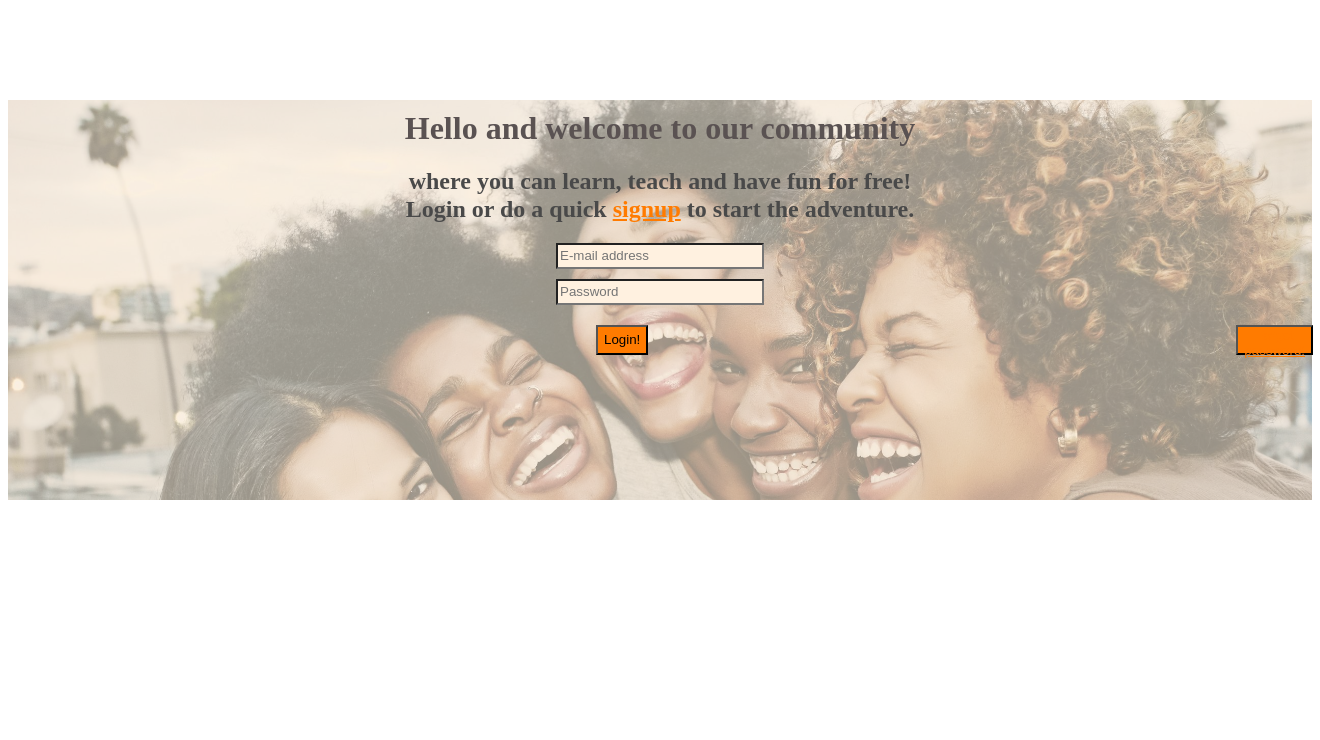
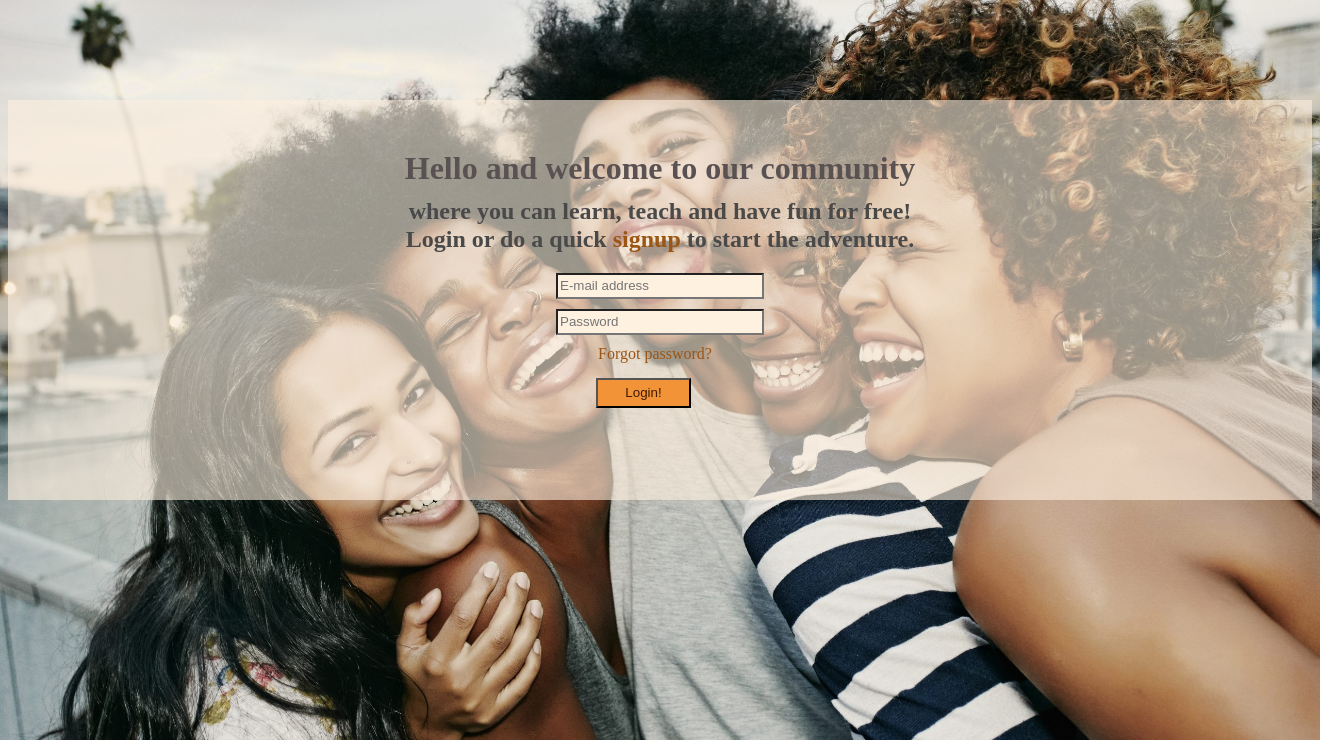
Before and after one commit to sahar-avsh/Zahra-Atrvash, a Django app: page /accounts/login/ in a window 1320 px wide. Shown: the top 740 px of the page. Run offline with Django 3.2, Linux system fonts and the light colour scheme; some libraries are stand-ins or nearby versions.

Commit message:
Improved activities and friends functionalities

```diff
--- a/dj_bootcamp/urls.py
+++ b/dj_bootcamp/urls.py
@@ -38,7 +38,8 @@ from profiles.views import (
     send_follow_request,
     accept_follow_request,
     decline_follow_request,
-    unfollow
+    unfollow,
+    cancel_follow_request
 )
 
 from offers.views import (
@@ -53,9 +54,10 @@ urlpatterns = [
     path('accept_follow_request/<int:follow_request_id>/', accept_follow_request, name='accept_follow_request'),
     path('decline_follow_request/<int:follow_request_id>/', decline_follow_request, name='decline_follow_request'),
     path('unfollow/<str:profileID>/', unfollow, name='unfollow'),
+    path('cancel_friend_request/<str:follow_request_id>', cancel_follow_request, name='cancel_follow_request'),
     path('notifications/', profile_notifications_view, name='notifications'),
     path('friends/<str:profileID>/', profile_friends_view, name='friends'),
-    path('activity-background/', profile_activity_background_view, name='activity_background'),
+    path('activity-background/<str:profileID>/', profile_activity_background_view, name='activity_background'),
     path('profiles/<str:pk>/look/', profile_outlook_view, name='profile_look'),
     path('profiles/edit/', profile_edit_view, name='edit_view'),
     # path('api/profiles/<str:pk>/', profile_api_detail_view),
--- a/profiles/forms.py
+++ b/profiles/forms.py
@@ -30,13 +30,6 @@ class ProfileModelForm(forms.ModelForm):
     data = self.cleaned_data.get('f_name')
     if len(data) < 2:
       raise forms.ValidationError('This is not long enough. (That\'s what she said)')
-    return data
-
-  def clean_offers(self):
-    data = self.cleaned_data.get('offers')
-    offer_owners = [o.owner.id for o in data]
-    if self.id in offer_owners:
-      raise forms.ValidationError('User cannot participate in own offer.')
     return data
 
 class CustomSignupForm(SignupForm):
--- a/profiles/static/profiles/edit.css
+++ b/profiles/static/profiles/edit.css
@@ -35,6 +35,11 @@
 /* Hide the link that should open and close the topnav on small screens */
 .topnav .icon {
   display: none;
+}
+
+.credit{
+  color: #ddd;
+  margin-right: 50px;
 }
 
 .container {
--- a/profiles/static/profiles/login.css
+++ b/profiles/static/profiles/loginDesign.css
@@ -1,12 +1,31 @@
-.container {
-  background: url("happy-friends.jpeg");
+body {
+  background-image: url('happy-friends.jpeg');
+
   background-repeat: no-repeat, repeat;
   background-size: cover;
   color: rgb(73, 73, 73);
 }
 
 a {
-  color: rgb(255, 123, 0);
+  color: rgb(155, 85, 20);
+  text-decoration: none;
+}
+
+a:hover{
+  color: rgb(63, 26, 0);
+  transition-duration: 0.5s;
+
+}
+
+.signup-link{
+  color: rgb(155, 85, 20);
+  font-weight: bolder;
+  text-decoration: none;
+}
+
+.signup-link:hover{
+  color: rgb(63, 26, 0);
+  transition-duration: 0.5s;
 }
 
 .intro {
@@ -20,7 +39,7 @@ a {
 h1 {
   margin-top: 100px;
   text-align: center;
-  padding: 10px;
+  padding-top: 50px;
   color: rgb(90, 82, 82);
 }
 
@@ -51,37 +70,49 @@ h3 {
   background-color: rgb(255, 241, 224);
 }
 
+
 /* Password  */
 .password-general {
   margin-top: 10px;
   text-align: center;
+  margin-bottom: 10px;
 }
 .password-box {
   width: 200px;
   height: 20px;
   align-self: center;
   background-color: rgb(255, 241, 224);
+
 }
+
+.forgot{
+  margin-left: 590px;
+  margin-top: 100px;
+  padding-top: 50px;
+  font-size: medium;
+
+}
+
 
 /* Button  */
 
-.buttons {
-  display: flex;
-}
+
 
 .login-button {
   text-align: center;
   width: 95px;
   height: 30px;
   margin-left: 588px;
-  margin-top: 20px;
+  margin-top: 15px;
   margin-bottom: 20px;
-  background-color: rgb(255, 123, 0);
+  background-color: rgb(243, 147, 56);
+  color: rgb(63, 26, 0);
 }
 
 .login-button:hover {
   background-color: rgb(190, 190, 190);
   transition-duration: 0.5s;
+  color: rgb(243, 147, 56);
 }
 
 .signup-button {
@@ -95,7 +126,7 @@ h3 {
 }
 
 .signup-button:hover {
-  background-color: rgb(255, 123, 0);
+  background-color: rgb(63, 26, 0);
   transition-duration: 0.5s;
 }
 
--- a/templates/account/login.html
+++ b/templates/account/login.html
@@ -2,7 +2,7 @@
 
 {% load static %}
 {% block styles %}
-  <link rel="stylesheet" type="text/css" href="{% static 'profiles/login.css' %}">
+  <link rel="stylesheet" type="text/css" href="{% static 'profiles/loginDesign.css' %}">
 {% endblock styles %}
 
 {% block title %}
@@ -10,13 +10,17 @@ Login - {{block.super}}
 {% endblock title %}
 
 {% load widget_tweaks %}
+
 {% block content %}
-<div class="container">
-  <div class="intro">
+<body>
+
+
+<div class="intro">
+
     <h1>Hello and welcome to our community</h1>
     <h2>where you can learn, teach and have fun for free!</h2>
     <h2 class="login-offer">
-      Login or do a quick <a href="/accounts/signup/">signup</a> to start the adventure.
+      Login or do a quick <a class='signup-link' href="/accounts/signup/">signup</a> to start the adventure.
     </h2>
 <form method="POST" action="."> {% csrf_token %}
 
@@ -31,12 +35,16 @@ Login - {{block.super}}
 
    <!-- Button -->
    <div class="buttons">
-     <button class="login-button" type="submit">Login!</button>
-    <button class="login-button" type="button">
+    <a class="forgot" href="{% url 'account_reset_password' %}">Forgot password?</a>
+     <button class="login-button" type="submit">Login!</button><br>
+
+
+    </div>
+    <!-- <button class="login-button" type="button">
       <a class="button-link" href="{% url 'account_reset_password' %}">Forgot password!</a>
-    </button>
+    </button> -->
   </div>
   </div>
-</div>
 
+</body>
 {% endblock content %}
--- a/templates/profiles/forms.html
+++ b/templates/profiles/forms.html
@@ -35,7 +35,10 @@
     </div>
 
     <div class="third-column">
-      <input class="save-button" type="submit" value="Save"/>
+      <input class="save-button" type="submit" value="Save"/><br/>
+      <button class="save-button" type="button">
+        <a class="button-link" href="{% url 'profile_look' pk=object.id %}">Cancel</a>
+      </button>
       <div class="birthday-general">
         <h4 class="birthday-title">Date of Birth:</h4>
         {% render_field form.birthday class+="birthday-box" %}
--- a/templates/profiles/friends.html
+++ b/templates/profiles/friends.html
@@ -13,12 +13,12 @@ Friends - {{block.super}}
 {% block content %}
 
 {% if object_list.count > 0 %}
-  {% for object in object_list %}
+  {% for obj in object_list %}
     <div>
-      <h4>{{object.f_name}} {{object.l_name}}</h4>
+      <h4><a href="{%url 'profile_look' pk=obj.id %}">{{obj.f_name}} {{obj.l_name}}</a></h4>
       {% if object.id == request.user.profile.id %}
         <button class="save-button" type="button">
-          <a class="button-link" href="{% url 'unfollow' profileID=object.id %}">Unfollow!</a>
+          <a class="button-link" href="{% url 'unfollow' profileID=obj.id %}">Unfollow!</a>
         </button>
       {% endif %}
     </div>
```
Also changed, not shown: profiles/static/profiles/signupDesign.css (renamed from profiles/static/profiles/signup.css, +27 -6 lines), profiles/views.py (+21 -7 lines), templates/account/signup.html (+14 -11 lines), templates/base.html (+3 -5 lines), templates/profiles/activity_background.html (+11 -5 lines), templates/profiles/outlook.html (+10 -3 lines).
